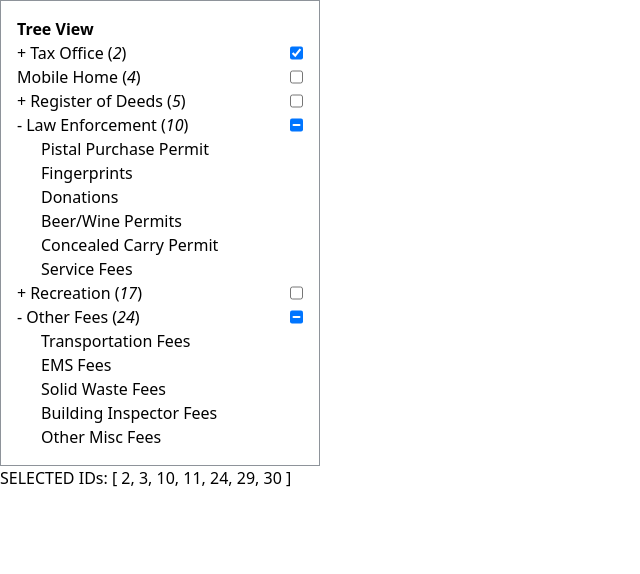
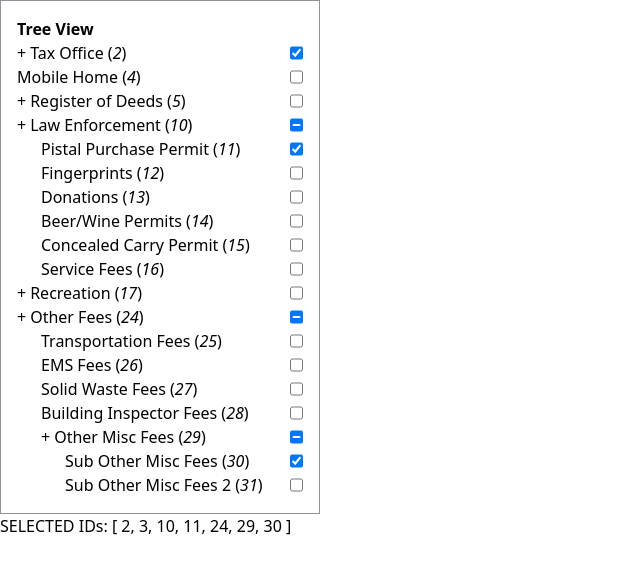
Before and after one commit to ryegaspar/vue2-treeview, a Vue app: page / in a window 1280 px wide. Shown: the top 574 px of the page, without its empty margins (0-640 px from the left). Built offline with nearby package versions, Linux system fonts and the light colour scheme.

Commit message:
fix show/hide children using forceupdate

```diff
--- a/src/components/TreeView.vue
+++ b/src/components/TreeView.vue
@@ -6,7 +6,7 @@
 			<div class="flex justify-between">
 				<div class="flex gap-1">
 					<div v-if="department.children.length"
-						 @click="toggleShowChildren(department.department_id, department)"
+						 @click="toggleShowChildren(department)"
 						 class="hover:cursor-pointer"
 					>
 						<span>{{ showChildren[department.department_id] ? '-' : '+' }}</span>
@@ -22,16 +22,13 @@
 					   :indeterminate.prop="department.triState"
 				/>
 			</div>
-			<div v-if="department.children.length && showChildren[department.department_id]"
+			<div v-if="department.showChildren"
 				 class="ml-6"
 			>
-				<div v-for="item in department.children">
-					{{ item.department_name }}
-				</div>
-<!--				<TreeView :prop-departments="department.children"-->
-<!--						  :modelValue="selectedIds"-->
-<!--						  @update:modelValue="checkChanged"-->
-<!--				/>-->
+				<TreeView :prop-departments="department.children"
+						  :modelValue="selectedIds"
+						  @update:modelValue="checkChanged"
+				/>
 			</div>
 		</div>
 	</div>
@@ -77,7 +74,7 @@ export default {
 				const triStateChildrenCount = parent.children.filter(item => item.triState).length
 
 				// set checkbox tri-state and show children
-				parent.triState = this.showChildren[parent.department_id] = false
+				parent.triState = parent.showChildren = false
 
 				if (
 					(selectedChildrenCount > 0 && selectedChildrenCount !== childrenCount) ||
@@ -85,7 +82,7 @@ export default {
 				) {
 					parent.triState = true
 
-					this.showChildren[parent.department_id] = true
+					parent.showChildren = true
 				}
 			}
 		},
@@ -139,8 +136,10 @@ export default {
 				}
 			}
 		},
-		toggleShowChildren(index) {
-			this.showChildren[index] = !this.showChildren[index]
+		toggleShowChildren(department) {
+			department.showChildren = !department.showChildren
+
+			this.$forceUpdate()
 		},
 		checkChanged(department) {
 			this.selectedIds = []
```
